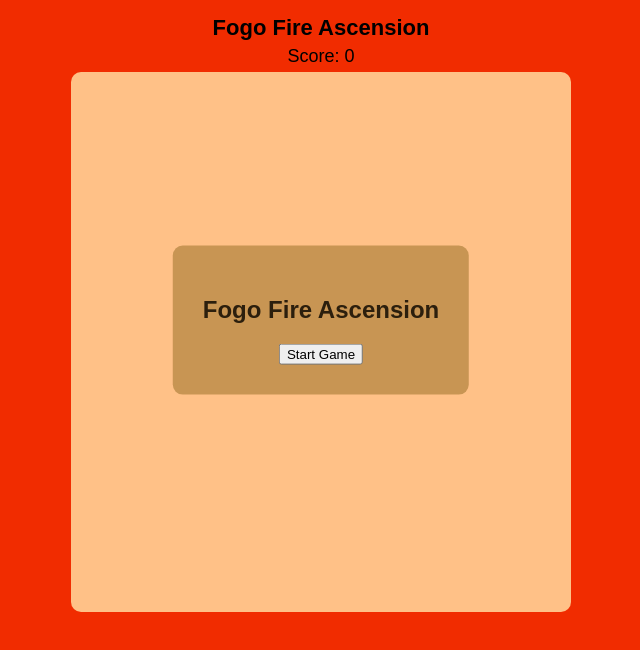
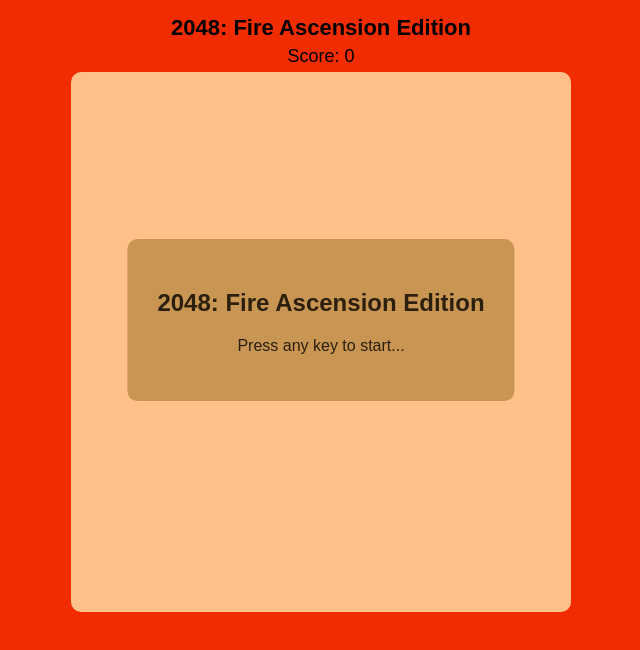
Before and after one commit to ProofOfNaina/FogoGames, a plain HTML site: page index.html in a window 1280 px wide. Shown: the whole page, without its empty margins (319-959 px from the left). Drawn offline with Linux system fonts and the light colour scheme.

Commit message:
Update index.html

```diff
--- a/index.html
+++ b/index.html
@@ -3,25 +3,24 @@
 <head>
   <meta charset="UTF-8" />
   <meta name="viewport" content="width=device-width, initial-scale=1.0" />
-  <title>Fogo Fire Ascension</title>
-  <link rel="stylesheet" href="style.css">
+  <title>2048: Fire Ascension Edition</title>
+<link rel="stylesheet" href="style.css">
 </head>
 <body>
-  <h1>Fogo Fire Ascension</h1>
+  <h1>2048: Fire Ascension Edition</h1>
   <div id="score">Score: 0</div>
-  <canvas id="game" width="500" height="540"></canvas>
-
+  <canvas id="game" width="500" height="540"></canvas> <!-- Reduced canvas size -->
   <div id="gameOver">
     <h2>Game Over!</h2>
     <p id="finalScore"></p>
     <button onclick="restartGame()">Restart</button>
   </div>
-
   <div id="startOverlay">
-    <h2>Fogo Fire Ascension</h2>
-    <button onclick="startGame()">Start Game</button>
+    <h2>2048: Fire Ascension Edition</h2>
+    <p>Press any key to start...</p>
   </div>
 
-  <script src="script.js"></script>
+
+<script src="script.js"></script>
 </body>
 </html>
```
